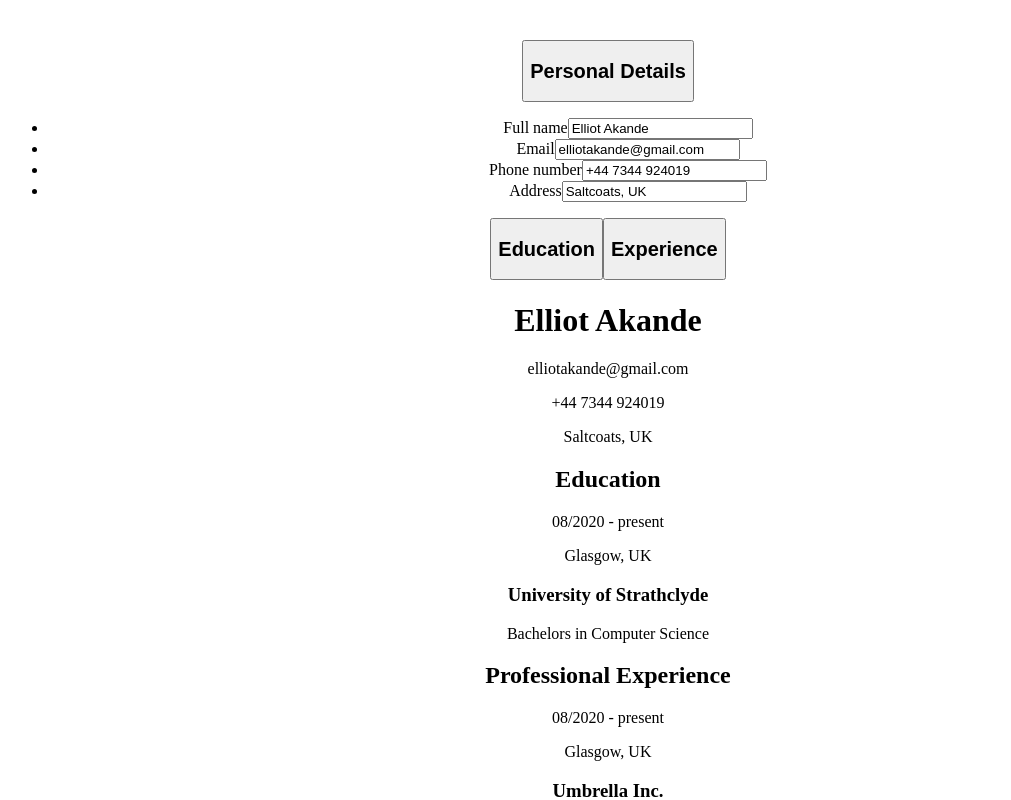
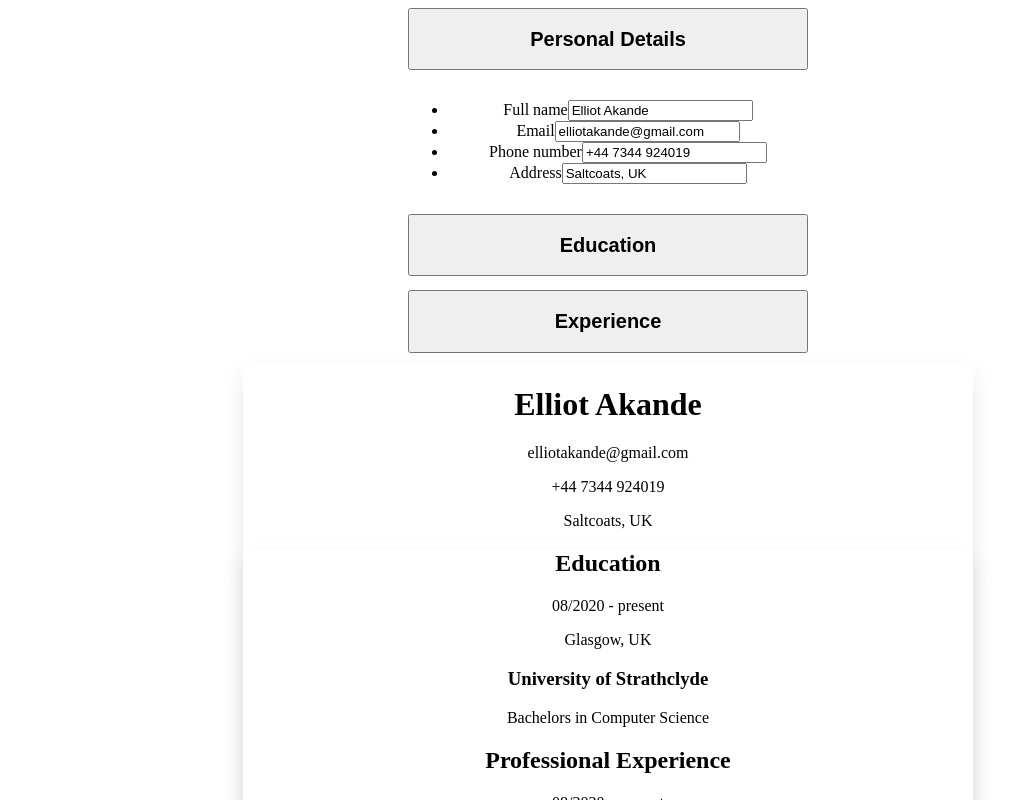
Before and after one commit to Elliot-Akande/cv-application, a React (Vite) app: page / in a window 1280 px wide. Shown: the top 800 px of the page, without its empty margins (32-1043 px from the left). Built offline with nearby package versions, Linux system fonts and the light colour scheme; the HTML template or start-up script is replaced by a standard one.

Commit message:
Add general page structure

```diff
--- a/src/styles/App.css
+++ b/src/styles/App.css
@@ -1,6 +1,53 @@
 #root {
+  /* margin: 0 auto; */
+  text-align: center;
+  width: 100%;
+
+  display: flex;
+  flex-direction: column;
+  align-items: center;
+  gap: 12px;
+}
+
+nav {
+  padding: 14px 25px;
+  align-self: normal;
+
+  display: flex;
+  align-items: center;
+
+  font-size: 30px;
+  font-weight: bold;
+  text-align: left;
+  background-color: var(--primary-colour);
+  color: var(--accent-colour);
+  box-shadow: 0 10px 20px rgba(0, 0, 0, 0.08);
+}
+
+.content {
   max-width: 1280px;
-  margin: 0 auto;
   padding: 2rem;
-  text-align: center;
+
+  display: flex;
+  justify-content: center;
+  gap: 40px;
 }
+
+main {
+  min-height: 860px;
+  max-width: 730px;
+  background-color: var(--primary-colour);
+  box-shadow: 0 10px 20px rgba(0, 0, 0, 0.1);
+}
+
+aside {
+  width: 400px;
+
+  display: flex;
+  flex-direction: column;
+  gap: 14px;
+}
+
+aside button {
+  width: 100%;
+}
```
